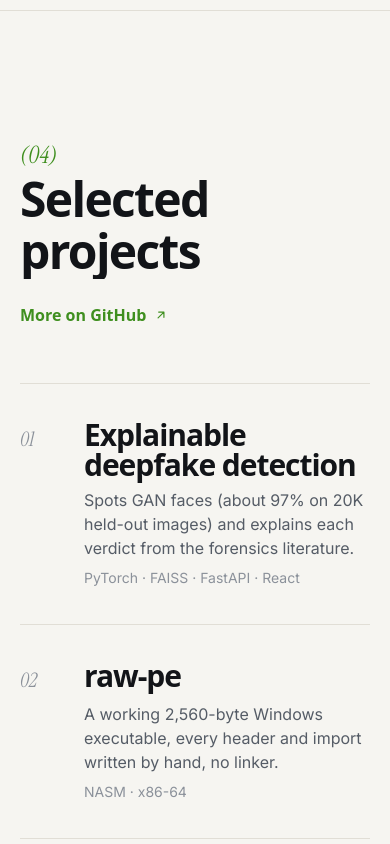
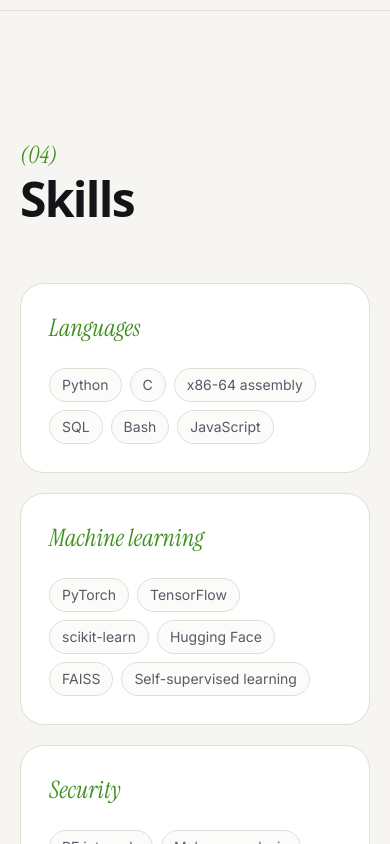
Before and after one commit to RamadhanAdam/ramadhanadam.github.io, a React (Vite) app: page / in a window 390 px wide. Shown: the part 5920-6764 px from the top of the page. Built offline with nearby package versions, Linux system fonts and the light colour scheme; a web font is replaced by a local one.

Commit message:
Skills: languages, machine learning, security and systems, on cards that light up under the pointer

```diff
--- a/src/components/Nav.tsx
+++ b/src/components/Nav.tsx
@@ -9,6 +9,7 @@
   { id: "about", label: "About" },
   { id: "research", label: "Research" },
   { id: "experience", label: "Experience" },
+  { id: "skills", label: "Skills" },
   { id: "projects", label: "Projects" },
   { id: "writing", label: "Writing" },
   { id: "contact", label: "Contact" },
--- a/src/data.ts
+++ b/src/data.ts
@@ -116,6 +116,13 @@
   },
 ];
 
+export const skills = [
+  { group: "Languages", items: ["Python", "C", "x86-64 assembly", "SQL", "Bash", "JavaScript"] },
+  { group: "Machine learning", items: ["PyTorch", "TensorFlow", "scikit-learn", "Hugging Face", "FAISS", "Self-supervised learning"] },
+  { group: "Security", items: ["PE internals", "Malware analysis", "Reverse engineering", "LIEF", "REMnux", "FLARE-VM"] },
+  { group: "Systems", items: ["Linux", "Docker", "Kubernetes", "GitHub Actions", "FastAPI", "PostgreSQL"] },
+];
+
 export const certificates = [
   { name: "AI Security & Governance", by: "Securiti", year: "2025" },
   { name: "PrivacyOps", by: "Securiti", year: "2025" },
--- a/src/pages/Home.tsx
+++ b/src/pages/Home.tsx
@@ -5,7 +5,7 @@
 import { LuFileText } from "react-icons/lu";
 import { FaMediumM } from "react-icons/fa";
 import { SiGithub, SiHuggingface } from "react-icons/si";
-import { about, certificates, education, experience, greetings, intro, links, projects, research, rightNow, role, socials, writing, type Project, type Research, type Stop } from "../data";
+import { about, certificates, education, experience, greetings, intro, links, projects, research, rightNow, role, skills, socials, writing, type Project, type Research, type Stop } from "../data";
 import { gsap, reducedMotion, scrollToTarget, useReveals } from "../lib/motion";
 import { Magnetic, scramble } from "../components/fx";
 import { Arrow } from "../components/ui";
@@ -21,6 +21,7 @@
       <About />
       <ResearchSection />
       <Path />
+      <Skills />
       <Projects />
       <Writing />
       <Contact />
@@ -320,6 +321,55 @@
   );
 }
 
+/* ================================================================== skills */
+
+/** A card with a soft light that follows the pointer across it. */
+function Spotlight({ children }: { children: React.ReactNode }) {
+  const ref = useRef<HTMLDivElement>(null);
+  const move = (e: React.PointerEvent) => {
+    const el = ref.current;
+    if (!el) return;
+    const r = el.getBoundingClientRect();
+    el.style.setProperty("--x", `${e.clientX - r.left}px`);
+    el.style.setProperty("--y", `${e.clientY - r.top}px`);
+  };
+  return (
+    <div ref={ref} onPointerMove={move} className="group relative h-full overflow-hidden rounded-[1.5rem] border border-line bg-surface p-7 transition-colors duration-500 hover:border-accent/40">
+      <div
+        className="pointer-events-none absolute inset-0 opacity-0 transition-opacity duration-500 group-hover:opacity-100"
+        style={{ background: "radial-gradient(360px circle at var(--x) var(--y), color-mix(in srgb, var(--accent) 13%, transparent), transparent 70%)" }}
+      />
+      <div className="relative">{children}</div>
+    </div>
+  );
+}
+
+function Skills() {
+  return (
+    <section id="skills" className="border-t border-line">
+      <div className="mx-auto max-w-7xl px-5 py-32 sm:px-8">
+        <Heading n="04" title="Skills" />
+        <div className="grid gap-5 sm:grid-cols-2 lg:grid-cols-4">
+          {skills.map((g, k) => (
+            <div key={g.group} data-rise={k * 0.06}>
+              <Spotlight>
+                <p className="serif text-2xl text-accent">{g.group}</p>
+                <ul className="mt-6 flex flex-wrap gap-2">
+                  {g.items.map((t) => (
+                    <li key={t} className="rounded-full border border-line bg-bg/40 px-3 py-1.5 text-sm text-muted transition duration-300 hover:-translate-y-0.5 hover:border-accent hover:text-ink">
+                      {t}
+                    </li>
+                  ))}
+                </ul>
+              </Spotlight>
+            </div>
+          ))}
+        </div>
+      </div>
+    </section>
+  );
+}
+
 /* ================================================================== projects */
 
 function Preview({ p }: { p: Project }) {
@@ -371,7 +421,7 @@
     <section id="projects" className="border-t border-line">
       <div className="mx-auto max-w-7xl px-5 py-32 sm:px-8">
         <Heading
-          n="04"
+          n="05"
           title="Selected projects"
           aside={
             <a href={links.github} target="_blank" rel="noreferrer" className="inline-flex items-center gap-2 font-display font-bold text-accent" data-rise>
@@ -428,7 +478,7 @@
     <section id="writing" className="border-t border-line">
       <div className="mx-auto max-w-7xl px-5 py-32 sm:px-8">
         <Heading
-          n="05"
+          n="06"
           title="Writing & talks"
           aside={
             <a href={links.medium} target="_blank" rel="noreferrer" className="inline-flex items-center gap-2 font-display font-bold text-accent" data-rise>
@@ -492,7 +542,7 @@
   return (
     <section id="contact" className="relative overflow-hidden border-t border-line pt-32">
       <div className="mx-auto max-w-7xl px-5 sm:px-8">
-        <p className="serif text-3xl text-accent">(06) Say hi</p>
+        <p className="serif text-3xl text-accent">(07) Say hi</p>
       </div>
       <h2 ref={big} className="display mt-6 whitespace-nowrap pb-[4vw] text-[19vw] font-black leading-none">
         Let's talk<span className="text-accent">.</span>
```
